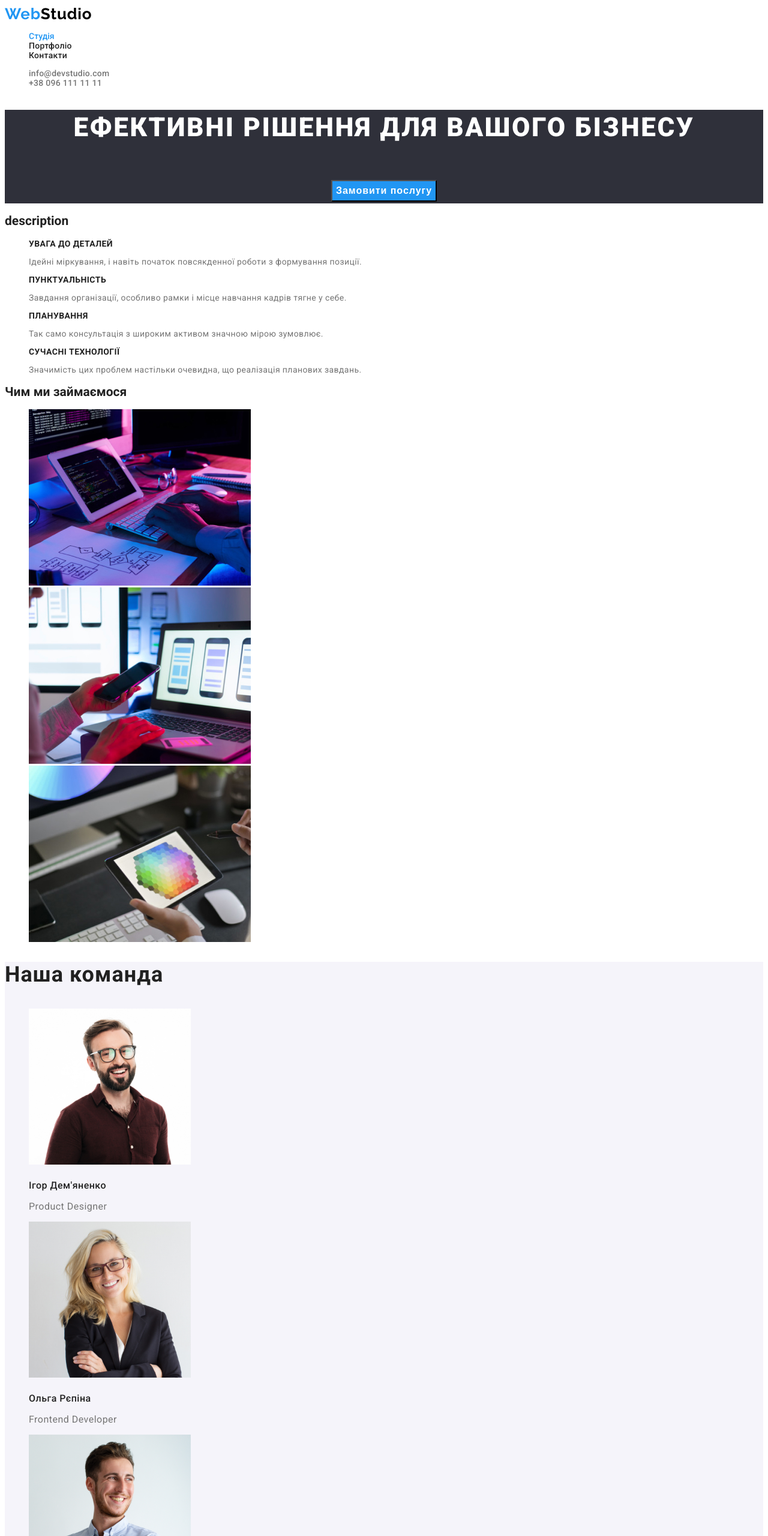
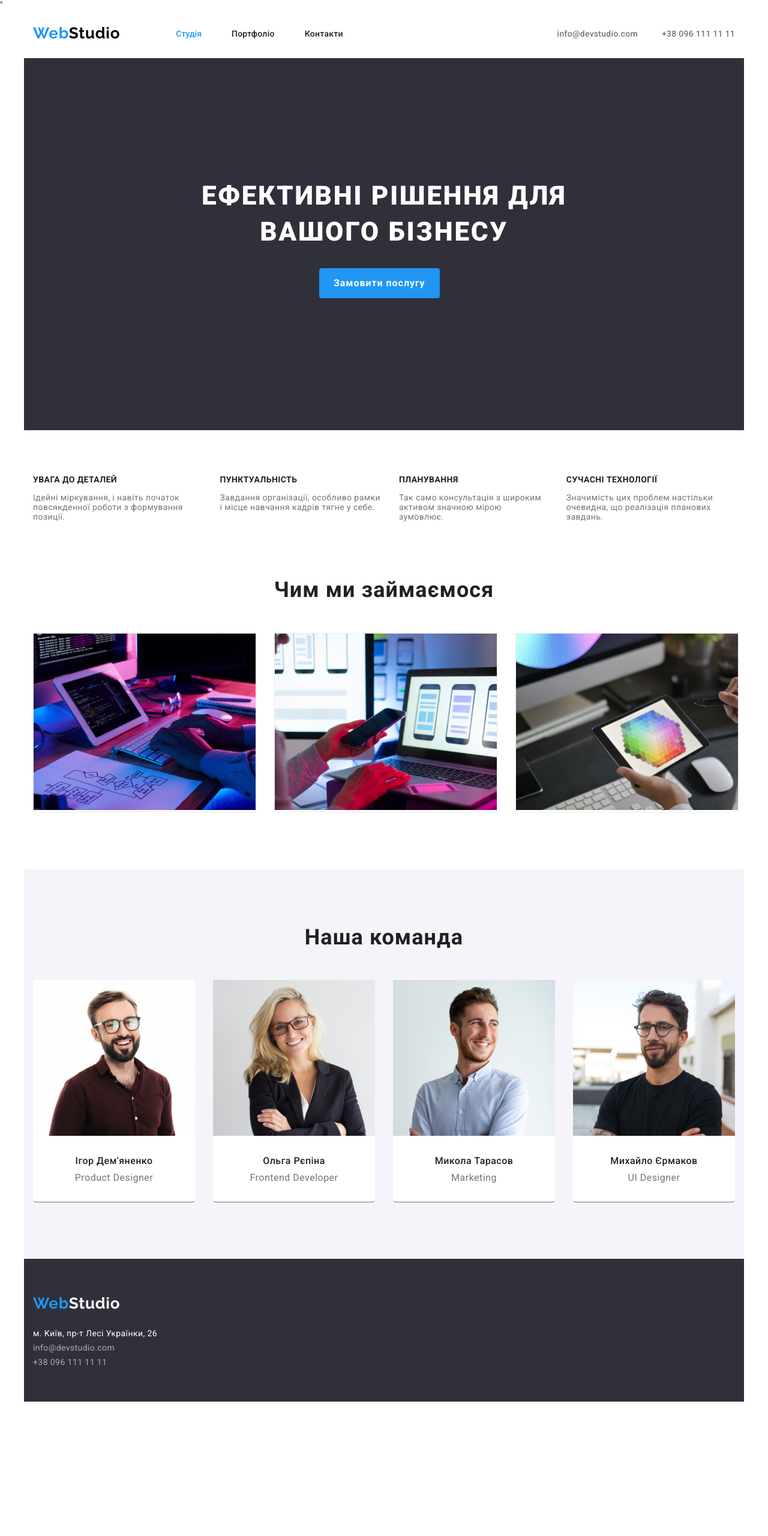
Before and after one commit to AnastasiaKokul/goit-markup-hw-08, a plain HTML site: page index.html in a window 1280 px wide. Shown: the top 2560 px of the page at 60% size. After the commit the page ends 2336 px from the top, so only its background shows below. Drawn offline with nearby package versions, Linux system fonts and the light colour scheme.

Commit message:
first edition

```diff
--- a/css/styles.css
+++ b/css/styles.css
@@ -12,7 +12,22 @@ body{
    font-size: 14px;
    color: #212121;
    font-weight: 400;
+}
+ul {
+  list-style-type: none;
+}
+
+a {
   text-decoration: none;
+}
+/* header */
+.container {
+  width: 1200px;
+  padding-left: 15px;
+  padding-right: 15px;
+  margin-left: auto;
+  margin-right: auto;
+
 
 }
  .web{
@@ -21,17 +36,64 @@ body{
    font-size: 26px;
    letter-spacing: 0.78px;
    font-weight: 700;
-
  }
  .studio{
     color:black;
    font-family: raleway;
    font-size: 26px;
    letter-spacing: 0.78px;
-   font-weight: 700;
+   font-weight: 700;}
+
+  .webstudio-header{
+   text-decoration: none;
+   margin-right: 93px;
+   margin-top: 24px;
+   margin-bottom: 25px;
+ }
+
+ .navigation-header{
+  display: flex;
+  justify-content: space-between;
+  margin-top: 0px;
+  margin-bottom:0px ;
+  padding-left: 0px;
+
 
  }
+ .navigation {
+   display: flex;
+  align-items: center;
+ }
 
+.contact-header{
+  display: flex;
+  margin-left: auto;
+  padding-left: 0px;
+}
+/* зачистити крайню геометрію */
+.contact-header li{
+  margin-left: 40px;
+}
+.contact-header li:first-child{
+  margin-left: 0px;
+}
+ .container-header{
+  display: flex;
+  align-items: center;
+
+  margin-bottom: 0px;
+  border-bottom: 1px solid #ECECEC;
+ }
+.navigation-header li{
+  margin-right: 50px;
+  padding-top: 32px;
+  padding-bottom: 32px;
+
+
+}
+.navigation-header li:last-child{
+  margin-right: 0px;
+}
  .nav{
     font-weight: 500;
    letter-spacing: 0.28px;
@@ -53,6 +115,7 @@ color: var(--title-text-color);
  }
 
  .contact{
+
    color:var(--primary-text-color);
    font-weight: 500;
    letter-spacing: 0.28px;
@@ -65,7 +128,13 @@ color: var(--title-text-color);
  .contact:focus {
    color: var(--accent-color);
  }
+ /* hero */
 .hero{
+    background-color: #2F303A;
+    padding-bottom: 220px;
+
+ }
+ .hero-title{
    color:#FFFFFf;
    text-align: center;
    font-size: 44px;
@@ -73,8 +142,14 @@ color: var(--title-text-color);
    line-height: 1.36;
    letter-spacing: 2.64px;
    text-transform: uppercase;
-   background-color: #2F303A;
+   margin-top:0px;
+   padding-top: 200px;
+   margin-bottom: 30px;
+   width: 696px;
+   margin-right: auto;
+   margin-left: auto;
  }
+
  .button-hero{
    color: #FFF;
     font-size: 16px;
@@ -83,8 +158,19 @@ color: var(--title-text-color);
     letter-spacing: 0.96px;
     background: var(--accent-color);
     cursor: pointer;
+    /* margin-bottom: 200px; */
+    border-radius: 4px;
+    padding: 10px 24px;
+    border: #2196F3;
+    margin-left: 477px;
+    margin-right: auto;
  }
+
+ /* descriotion */
  .description-title{
+
+  margin-top: 0px;
+  margin-bottom: 10px;
      font-size: 14px;
       font-weight: 700;
       letter-spacing: 0.42px;
@@ -93,38 +179,101 @@ color: var(--title-text-color);
 color: var(--primary-text-color);
    line-height: 1,7;
    letter-spacing: 0.42px;
+   margin-bottom: 0px;
+ }
+  .dscr{
+    display: flex;
+    justify-content: space-between;
+    padding-left: 0px;
+    margin-top: 0px;
+    margin-bottom: 0px;
+      padding-top: 74px;
 
   }
+  .dscr li{
+margin-right: 30px;
+
+  }
+
+  .dscr :last-child{
+    margin-right:0px;
+  }
+/* info */
+.info{
+  display: flex;
+  padding-left: 0px;
+  margin-top: 0px;
+  margin-bottom: 94px;
+}
+
+.item{
+  margin-right: 30px;
+}
+
+.item:last-child{
+  margin-right: 0px;
+}
+    /* comand */
+ .title{
+      font-size: 36px;
+    text-align: center;
+      letter-spacing: 1.08px;
+      margin-top: 0px;
+      margin-bottom: 50px;
+    padding-top: 94px;
+ }
  .comand{
+  background-color: var(--second-accent-color);
+  padding-bottom: 94px;
+  margin-bottom: 0px;
+}
 
-    background-color:var(--second-accent-color);
-      font-size: 36px;
+ .team{
+  display: flex;
+  padding-left: 0px;
+  margin-bottom: 0px;
+ }
+.member{
+  margin-right: 30px;
+  margin-top: 0px;
+  text-align: center;
+  background-color: #FFF;
+  border-bottom: 1px solid #757575;
+  border-radius: 4px;
 
-      letter-spacing: 1.08px;
+}
+.member:last-child{
+  margin-right: 0px;
+}
+.member img{
+  margin-bottom: 30px;
+
 }
  .name{
-
-
       font-size: 16px;
       font-weight: 500;
       letter-spacing: 0.48px;
+      margin-bottom: 10px;
+      margin-top:0px;
+
  }
  .prof{
    color: var(--primary-text-color);
       font-size: 16px;
       letter-spacing: 0.48px;
       text-decoration: none;
+      margin-top: 0px;
+      margin-bottom: 30px;
  }
  .adress{
    color: #FFF;
-      line-height: 1.7;
+      line-height: 0.87;
       letter-spacing: 0.42px;
       font-style: normal;
+      margin-top: 28px;
+      margin-bottom: 0px;
+ }
 
- }
- .webstudio{
-   text-decoration: none;
- }
  .radio-button{
   font-size: 16px;
   font-weight: 500;
@@ -133,8 +282,20 @@ color: var(--primary-text-color);
   cursor: pointer;
   background-color: var(--second-accent-color);
   font-family: inherit;
+  border: #757575;
+  padding: 6px 12px;
+  border-radius: 4px;
+  margin:0px;
 }
-
+/* .galery-nav:last-child{
+  margin-left: 0px;
+} */
+.galery-nav li{
+  margin-right: 8px;
+}
+.galery-nav li:last-child{
+  margin-right: 0px;
+}
  .radio-button:hover{
   color: #fff;
   background-color: var(--accent-color);
@@ -151,16 +312,23 @@ color: var(--primary-text-color);
     letter-spacing: 0.42px;
     color: var(--title-text-color);
     line-height: 0.5px;
+    margin: 0px;
+    margin-top: 20px;
+    line-height: 2.0;
+    margin-left: 24px;
+
  }
 
- ul{
-  list-style-type: none;
- }
+
  .contact-footer{
   color: rgba(255, 255, 255, 0.60);
   text-decoration: none ;
   font-style: normal;
-
+  display: block;
+ }
+ .contact-footer:first-child{
+  margin-top: 12px;
+  margin-bottom: 12px;
  }
  .contact-footer:hover,
  .contact0footer:focus{
@@ -169,7 +337,9 @@ color: var(--primary-text-color);
 
  .footer{
   background-color: #2F303A;
-
+  padding-top: 60px;
+  padding-bottom: 60px;
+    /* padding-left: 215px; */
  }
    .studio-footer{
   color: #FFF;
@@ -177,8 +347,49 @@ color: var(--primary-text-color);
   font-size: 26px;
      letter-spacing: 0.78px;
     font-weight: 700;
+
+
+ }
+.galery-nav{
+  display: flex;
+  margin-top: 0px;
+  justify-content: center;
+  padding-left: 0px;
+  margin-bottom: 50px;
 }
 
-a{
+ .galery{
+  padding-top: 94px;
+  padding-bottom: 94px;
+  margin-bottom: 0px;
+}
+.galery-item{
+  display: flex;
+  flex-wrap: wrap;
+  justify-content: center;
+  padding-left: 0px;
+  margin-bottom: 0px;
+}
+.item{
+  margin-right: 30px;
+  margin-bottom: 30px;
+  border: 1px solid #ECECEC;
+
+}
+.item:nth-child(3n){
+  margin-right: 0px;
+}
+.item:nth-last-child(-n + 3) {
+  margin-bottom: 0px;
+}
+.item-sigh{
+ color: var(--primary-text-color);
+ font-size: 16px;
+ letter-spacing: 0.48px;
  text-decoration: none;
+
+ margin-top: 4px;
+ line-height: 2.0;
+ margin-left: 24px;
+ margin-bottom: 20px;
 }
--- a/index.html
+++ b/index.html
@@ -4,6 +4,11 @@
     <meta charset="UTF-8" />
     <meta name="viewport" content="width=device-width, initial-scale=1.0" />
     <title>Modul01</title>
+    <link
+      rel="stylesheet"
+      href="https://cdn.jsdelivr.net/npm/modern-normalize@2.0.0/modern-normalize.min.css"
+    />
+    "
     <link rel="stylesheet" href="./css/styles.css" />
     <link rel="preconnect" href="https://fonts.googleapis.com" />
     <link rel="preconnect" href="https://fonts.gstatic.com" crossorigin />
@@ -14,17 +19,18 @@
   </head>
   <body>
     <header>
-      <nav>
-        <a class="webstudio" href="index.html"
+      <div class="container container-header">
+        <nav class="navigation">
+          <a class="webstudio-header" href="index.html"
             ><span class="web">Web</span><span class="studio">Studio</span></a
           >
-        <ul>
+          <ul class="navigation-header">
             <li><a class="nav-index" href="index.html">Студія </a></li>
             <li><a class="nav" href="portfolio.html">Портфоліо </a></li>
             <li><a class="nav" href="">Контакти </a></li>
           </ul>
         </nav>
-      <ul>
+        <ul class="contact-header">
           <li>
             <a class="contact" href="mailto:info@devstudio.com"
               >info@devstudio.com</a
@@ -34,15 +40,15 @@
             <a class="contact" href="tel:+380961111111">+38 096 111 11 11</a>
           </li>
         </ul>
+      </div>
     </header>
     <main>
-      <section class="hero">
-        <h1 class="hero">Ефективні рішення для вашого бізнесу</h1>
+      <section class="hero container">
+        <h1 class="hero-title">Ефективні рішення для вашого бізнесу</h1>
         <button class="button-hero" type="button">Замовити послугу</button>
       </section>
-      <section>
-        <h2>description</h2>
-        <ul>
+      <section class="container">
+        <ul class="dscr">
           <li>
             <h3 class="description-title">УВАГА ДО ДЕТАЛЕЙ</h3>
             <p class="description">
@@ -72,38 +78,42 @@
           </li>
         </ul>
       </section>
-      <section>
-        <h2 class="subtitle">Чим ми займаємося</h2>
-        <ul>
-          <li><img src="./images/box_1.jpg" alt="tablet" width="370" /></li>
-          <li><img src="./images/box_2.jpg" alt="laptop" width="370" /></li>
-          <li>
+      <section class="container">
+        <h2 class="title">Чим ми займаємося</h2>
+        <ul class="info">
+          <li class="item">
+            <img src="./images/box_1.jpg" alt="tablet" width="370" />
+          </li>
+          <li class="item">
+            <img src="./images/box_2.jpg" alt="laptop" width="370" />
+          </li>
+          <li class="item">
             <img src="./images/box_3.jpg" alt="color laptop" width="370" />
           </li>
         </ul>
       </section>
-      <section class="comand">
-        <h2 class="comand">Наша команда</h2>
-        <ul>
-          <li>
+      <section class="comand container">
+        <h2 class="title">Наша команда</h2>
+        <ul class="team">
+          <li class="member">
             <img src="./images/img_igor.jpg" alt="Igor" width="270" />
 
             <h3 class="name">Ігор Дем'яненко</h3>
             <p class="prof">Product Designer</p>
           </li>
-          <li>
+          <li class="member">
             <img src="./images/img_olga.jpg" alt="Olga" width="270" />
 
             <h3 class="name">Ольга Рєпіна</h3>
             <p class="prof">Frontend Developer</p>
           </li>
-          <li>
+          <li class="member">
             <img src="./images/img_mykola.jpg" alt="Mykola" width="270" />
 
             <h3 class="name">Микола Тарасов</h3>
             <p class="prof">Marketing</p>
           </li>
-          <li>
+          <li class="member">
             <img src="./images/img_mychailo.jpg" alt="Mychailo" width="270" />
 
             <h3 class="name">Михайло Єрмаков</h3>
@@ -112,7 +122,7 @@
         </ul>
       </section>
     </main>
-    <footer class="footer">
+    <footer class="footer container">
       <a class="webstudio" href="index.html "
         ><span class="web">Web</span
         ><span class="studio-footer">Studio</span></a
```
Also changed, not shown: portfolio.html (+30 -26 lines). Lines whose indentation alone changed are shown as unchanged.
